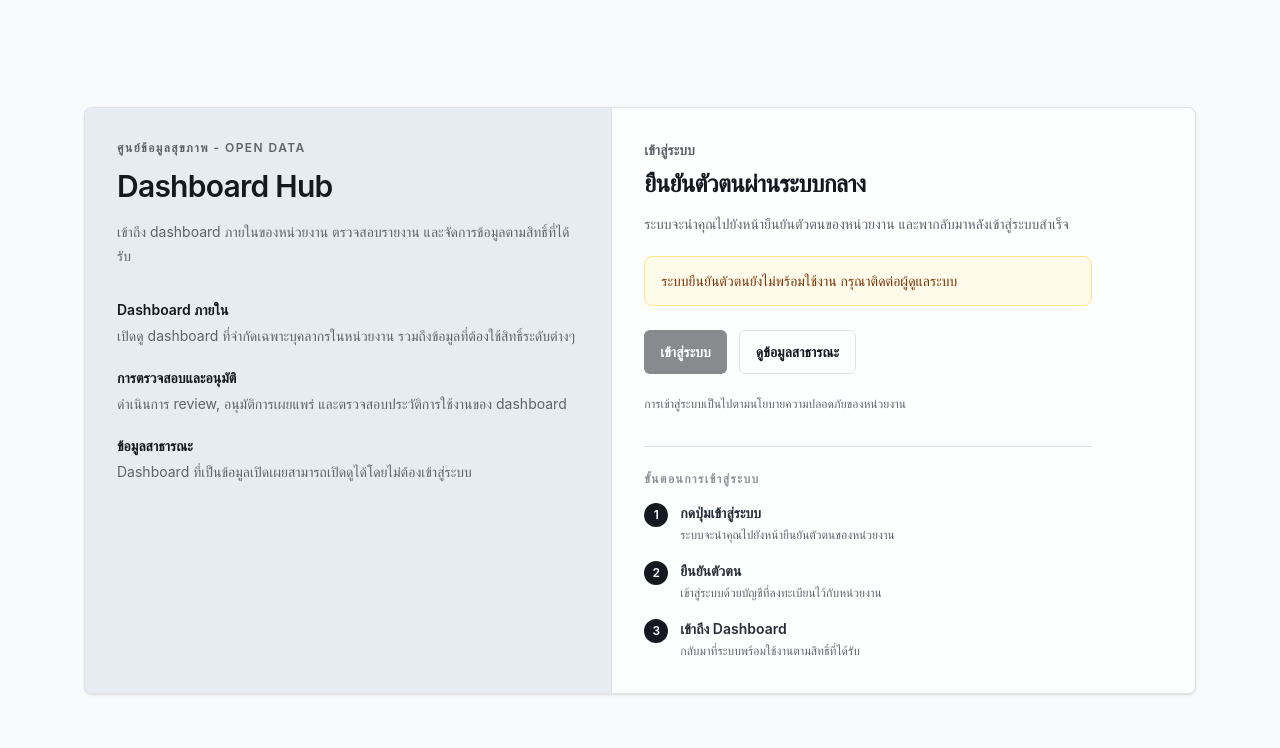
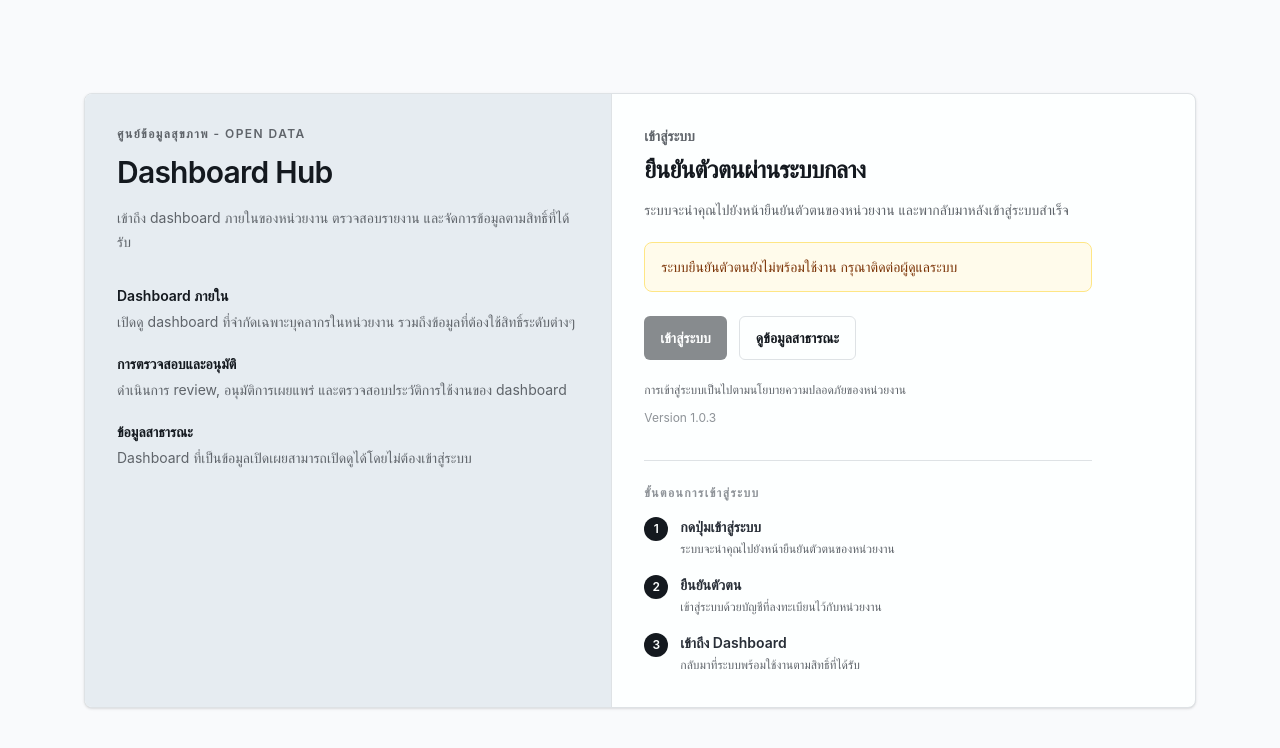
Before and after one commit to yuinakorn/next_dashboard_embed, a Next.js app: page /login in a window 1280 px wide. Shown: the top 748 px of the page. Built offline with nearby package versions, Linux system fonts and the light colour scheme.

Commit message:
update: ver

```diff
--- a/package.json
+++ b/package.json
@@ -1,6 +1,6 @@
 {
   "name": "next_dashboard_embed",
-  "version": "1.0.2",
+  "version": "1.0.3",
   "private": true,
   "scripts": {
     "dev": "next dev",
--- a/src/app/login/page.tsx
+++ b/src/app/login/page.tsx
@@ -1,5 +1,6 @@
 import { buttonStyles } from "@/components/dashboard-ui";
 import Link from "next/link";
+import packageJson from "../../../package.json";
 
 type LoginPageProps = {
   searchParams?: Promise<Record<string, string | string[] | undefined>>;
@@ -27,6 +28,8 @@ const errorMessages: Record<string, string> = {
   "SSO client configuration is incomplete.":
     "ระบบยังไม่พร้อมใช้งาน กรุณาติดต่อผู้ดูแลระบบ",
 };
+
+const appVersion = packageJson.version;
 
 function sanitizeError(raw: string | undefined): string | null {
   if (!raw) {
@@ -158,6 +161,9 @@ export default async function LoginPage({ searchParams }: LoginPageProps) {
               <p className="mt-5 text-xs leading-5 text-[oklch(0.5_0.012_255)]">
                 การเข้าสู่ระบบเป็นไปตามนโยบายความปลอดภัยของหน่วยงาน
               </p>
+              <p className="mt-2 text-xs leading-5 text-[oklch(0.66_0.01_255)]">
+                Version {appVersion}
+              </p>
 
               <div className="mt-8 border-t border-[oklch(0.91_0.006_250)] pt-6">
                 <p className="text-xs font-semibold uppercase tracking-[0.12em] text-[oklch(0.66_0.01_255)]">
```
